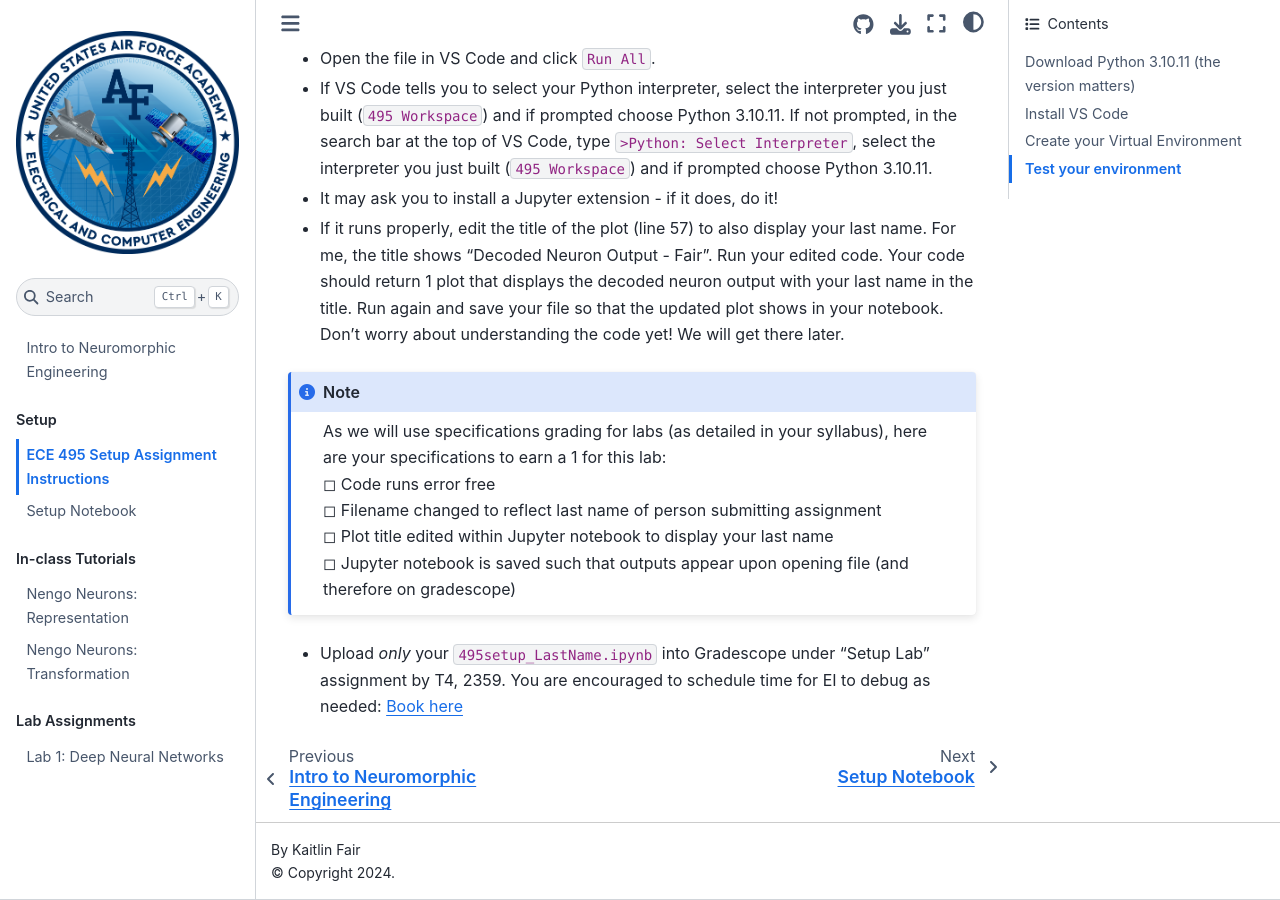
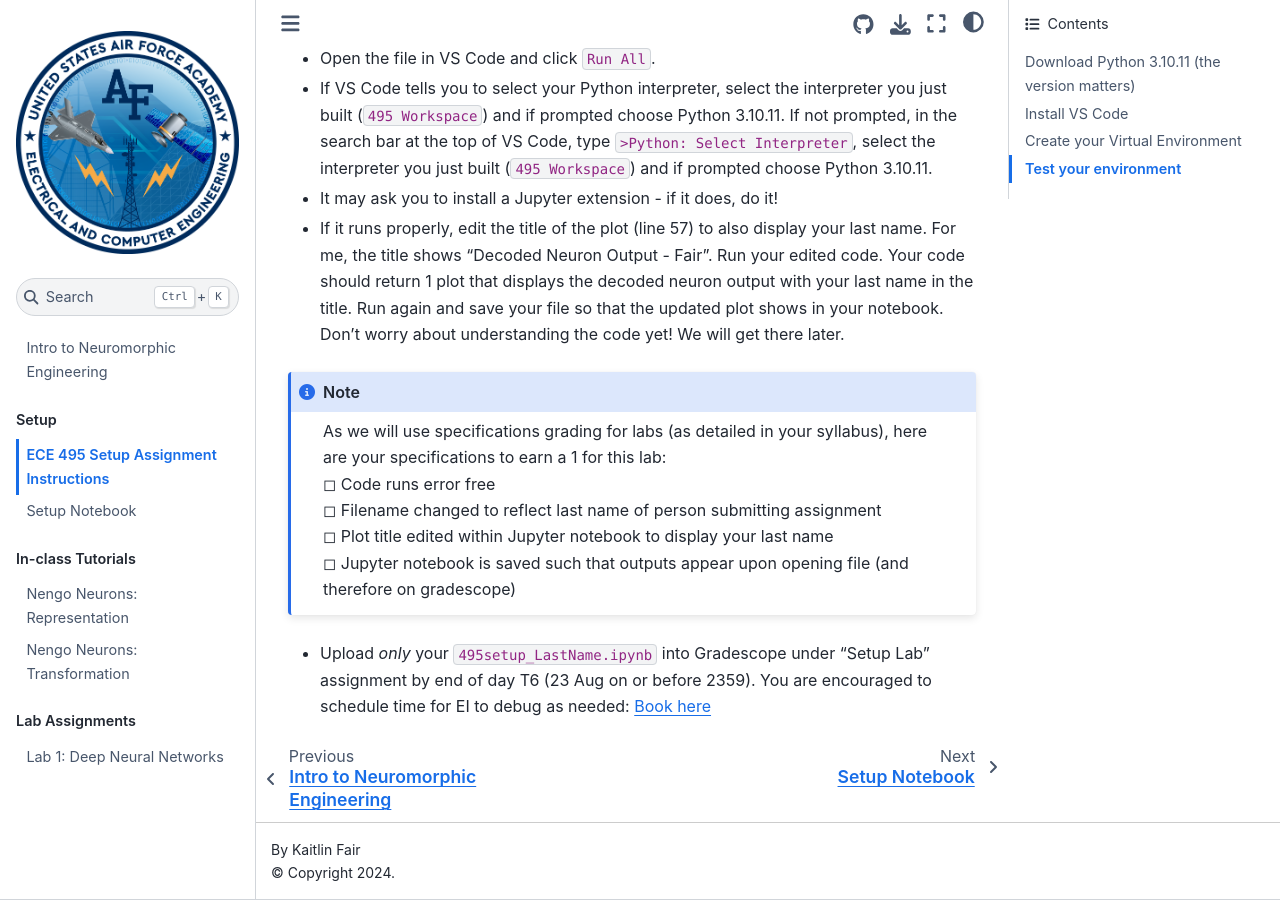
Before and after one commit to kaitlin-fair/ECE495_Fa24, a Jupyter Book: the page built from book/venv_setup.md, in a window 1280 px wide and 900 px high, scrolled down 1469 px. Built offline with Jupyter Book 1.0.4 settings and Sphinx 7.4.7 and the Sphinx Book theme 1.1.4, drawn with Linux system fonts in a browser that asks for light colours.

Commit message:
date change

````diff
--- a/book/venv_setup.md
+++ b/book/venv_setup.md
@@ -56,4 +56,4 @@
 ◻ Jupyter notebook is saved such that outputs appear upon opening file (and therefore on gradescope)
 ```
 
-- Upload _only_ your `495setup_LastName.ipynb` into Gradescope under "Setup Lab" assignment by T4, 2359. You are encouraged to schedule time for EI to debug as needed: [Book here](https://outlook.office.com/bookwithme/user/94f514961fa3476ab9598d4a2173d076@afacademy.af.edu?anonymous&ep=plink)
+- Upload _only_ your `495setup_LastName.ipynb` into Gradescope under "Setup Lab" assignment by end of day T6 (23 Aug on or before 2359). You are encouraged to schedule time for EI to debug as needed: [Book here](https://outlook.office.com/bookwithme/user/94f514961fa3476ab9598d4a2173d076@afacademy.af.edu?anonymous&ep=plink)
````
